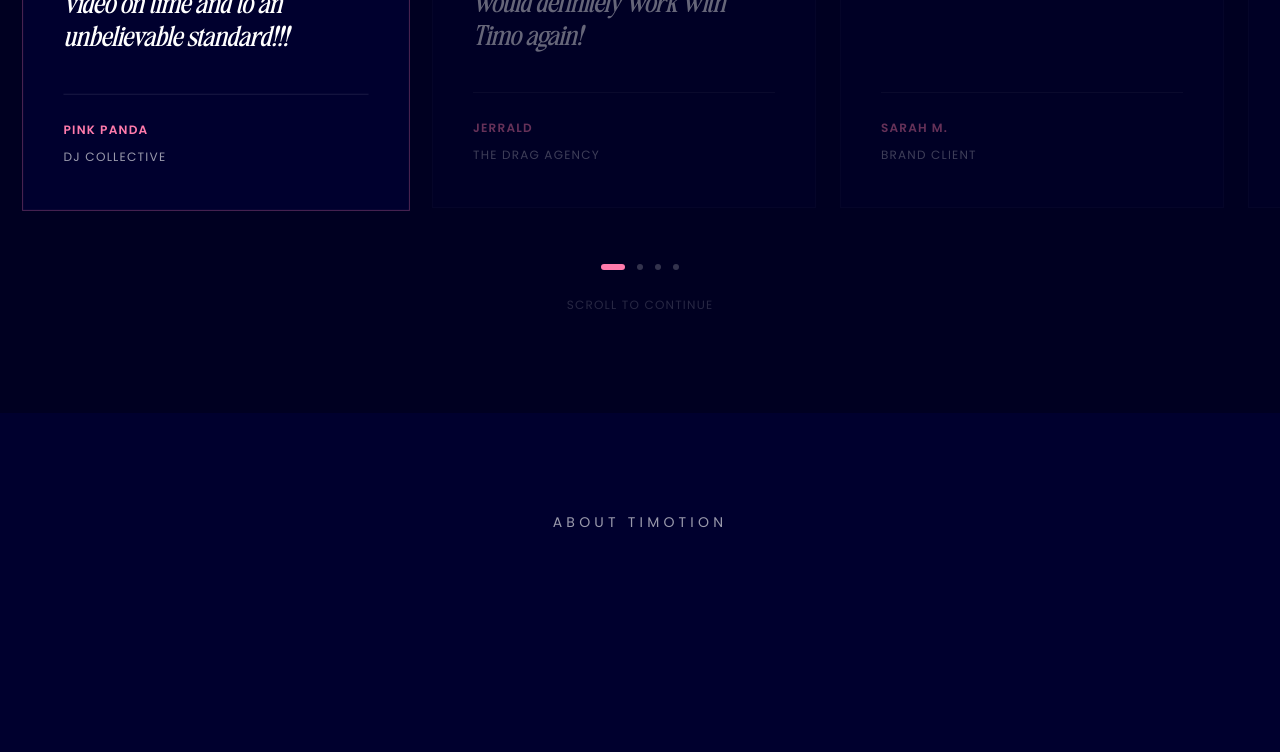
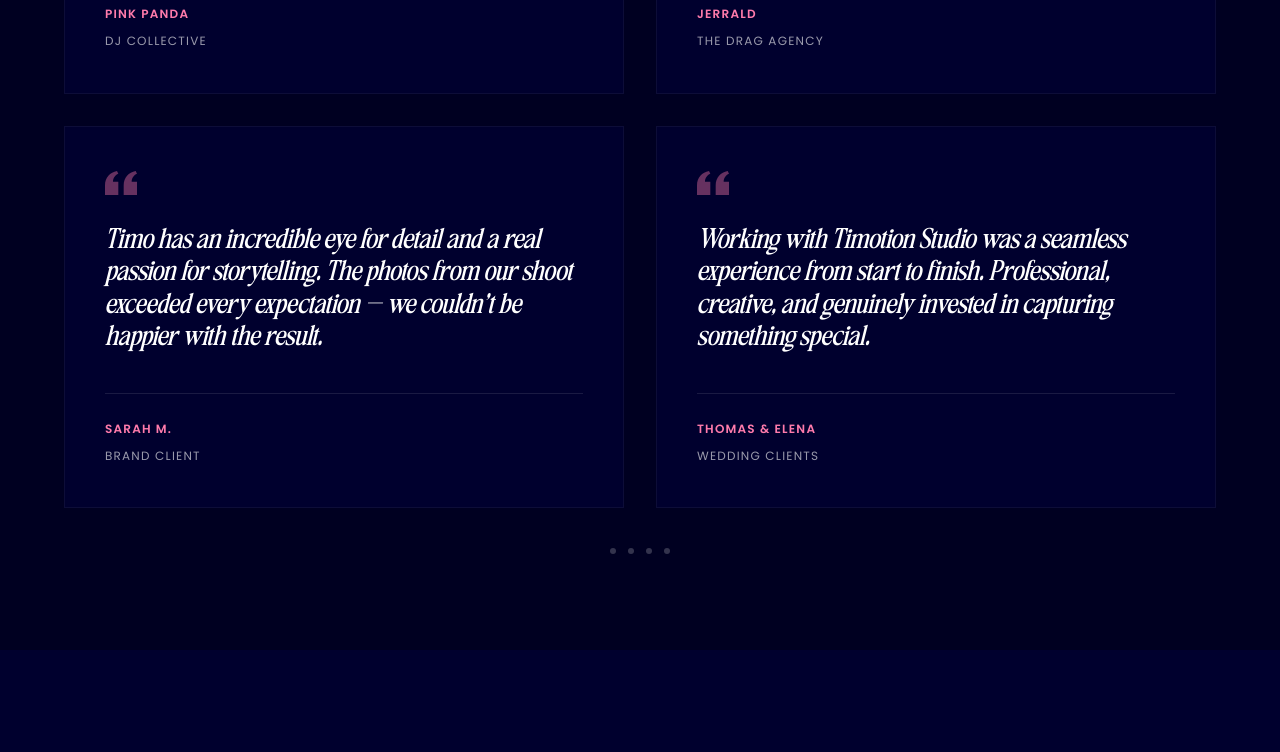
Before and after one commit to Timotion-Studio/timotion-studio, a Next.js app: page / in a window 1280 px wide. Shown: the part 4320-5072 px from the top of the page. Built offline with nearby package versions, Linux system fonts and the light colour scheme.

Commit message:
chore: remove dead code, Projects.tsx, console.logs

```diff
--- a/app/api/send/route.ts
+++ b/app/api/send/route.ts
@@ -165,9 +165,6 @@ export async function POST(req: NextRequest) {
       }),
     ]);
 
-    console.log("Resend notification response:", JSON.stringify(notification));
-    console.log("Resend autoReply response:", JSON.stringify(autoReply));
-
     if (notification.error || autoReply.error) {
       console.error("Resend error:", JSON.stringify(notification.error ?? autoReply.error));
       return NextResponse.json({ error: "Failed to send email." }, { status: 500 });
--- a/app/globals.css
+++ b/app/globals.css
@@ -56,6 +56,10 @@ p {
 }
 .animate-fade-in-right {
   animation: fadeInRight 0.35s cubic-bezier(0.22,1,0.36,1) forwards;
+}
+
+.testimonial-visible {
+  animation: fadeInUp 0.6s ease forwards !important;
 }
 
 
@@ -172,10 +176,6 @@ p {
   from { transform: rotate(0deg); }
   to   { transform: rotate(360deg); }
 }
-#testimonials .snap-x::-webkit-scrollbar {
-  display: none;
-}
-
 .vinyl-disc-spinning {
   animation: vinylSpin 2s linear infinite !important;
 }
--- a/components/Testimonials.tsx
+++ b/components/Testimonials.tsx
@@ -1,5 +1,5 @@
 "use client";
-import { useEffect, useRef, useState, useCallback } from "react";
+import { useEffect, useRef, useCallback } from "react";
 
 const testimonials = [
   {
@@ -24,176 +24,54 @@ const testimonials = [
   },
 ];
 
-const TOTAL = testimonials.length;
-const WHEEL_THRESHOLD = 80; // deltaY needed to advance one card
-
 function QuoteIcon() {
   return (
-    <svg className="w-8 h-8 text-[#ff7bac]/40 mb-6 shrink-0" fill="currentColor" viewBox="0 0 24 24">
+    <svg className="w-8 h-8 text-[#ff7bac]/40 mb-6" fill="currentColor" viewBox="0 0 24 24">
       <path d="M14.017 21v-7.391c0-5.704 3.731-9.57 8.983-10.609l.995 2.151c-2.432.917-3.995 3.638-3.995 5.849h4v10h-9.983zm-14.017 0v-7.391c0-5.704 3.748-9.57 9-10.609l.996 2.151c-2.433.917-3.996 3.638-3.996 5.849h3.983v10h-9.983z" />
     </svg>
   );
 }
 
 export default function Testimonials() {
-  const sectionRef = useRef<HTMLElement>(null);
-  const trackRef = useRef<HTMLDivElement>(null);
+  const cardRefs = useRef<(HTMLDivElement | null)[]>([]);
 
-  // Single source of truth — refs only, no stale closures
-  const lockedRef = useRef(false);
-  const activeIndexRef = useRef(0);
-  const seenCardsRef = useRef(new Set<number>());
-  const cycleCompleteRef = useRef(false);
-  const wheelAccumRef = useRef(0);
-
-  // React state only for rendering
-  const [activeIndex, setActiveIndex] = useState(0);
-  const [locked, setLocked] = useState(false);
-  const [isMobile, setIsMobile] = useState(false);
-
-  useEffect(() => {
-    setIsMobile(window.innerWidth < 768);
+  const setCardRef = useCallback((el: HTMLDivElement | null, i: number) => {
+    cardRefs.current[i] = el;
   }, []);
 
-  const scrollTrackToIndex = useCallback((index: number) => {
-    const track = trackRef.current;
-    if (!track) return;
-    const card = track.children[index] as HTMLElement;
-    if (!card) return;
-    const paddingLeft = parseFloat(getComputedStyle(track).paddingLeft) || 24;
-    track.scrollTo({ left: card.offsetLeft - paddingLeft, behavior: "smooth" });
+  // Fade-in-on-scroll via IntersectionObserver
+  useEffect(() => {
+    const observer = new IntersectionObserver(
+      (entries) => {
+        entries.forEach((entry) => {
+          if (entry.isIntersecting) {
+            entry.target.classList.add("testimonial-visible");
+            observer.unobserve(entry.target);
+          }
+        });
+      },
+      { threshold: 0.15 }
+    );
+
+    cardRefs.current.forEach((card) => {
+      if (card) observer.observe(card);
+    });
+
+    return () => observer.disconnect();
   }, []);
 
-  const lockScroll = useCallback(() => {
-    document.body.style.overflow = "hidden";
-    lockedRef.current = true;
-    setLocked(true);
+  // Dot click — scroll card into view
+  const scrollToCard = useCallback((index: number) => {
+    const card = cardRefs.current[index];
+    if (card) {
+      card.scrollIntoView({ behavior: "smooth", block: "center" });
+    }
   }, []);
 
-  const unlockScroll = useCallback(() => {
-    document.body.style.overflow = "";
-    lockedRef.current = false;
-    setLocked(false);
-  }, []);
-
-  const resetState = useCallback(() => {
-    activeIndexRef.current = 0;
-    seenCardsRef.current = new Set();
-    cycleCompleteRef.current = false;
-    wheelAccumRef.current = 0;
-    setActiveIndex(0);
-    scrollTrackToIndex(0);
-  }, [scrollTrackToIndex]);
-
-  useEffect(() => {
-    if (isMobile) return;
-
-    const section = sectionRef.current;
-    if (!section) return;
-
-    // Lock when section enters viewport
-    const enterObserver = new IntersectionObserver(
-      ([entry]) => {
-        if (entry.isIntersecting) {
-          resetState();
-          lockScroll();
-        } else {
-          unlockScroll();
-        }
-      },
-      { threshold: 0.6 }
-    );
-    enterObserver.observe(section);
-
-    const onWheel = (e: WheelEvent) => {
-      if (!lockedRef.current) return;
-      e.preventDefault();
-      e.stopPropagation();
-
-      wheelAccumRef.current += e.deltaY;
-
-      // Not enough scroll yet
-      if (Math.abs(wheelAccumRef.current) < WHEEL_THRESHOLD) return;
-
-      const direction = wheelAccumRef.current > 0 ? 1 : -1;
-      wheelAccumRef.current = 0; // reset accumulator after each step
-
-      const current = activeIndexRef.current;
-
-      if (direction > 0) {
-        // Scrolling forward
-        const next = (current + 1) % TOTAL;
-
-        // Mark current card as seen
-        seenCardsRef.current.add(current);
-
-        // If we're about to loop back to 0 and all cards have been seen — unlock
-        if (next === 0 && seenCardsRef.current.size === TOTAL) {
-          cycleCompleteRef.current = true;
-          // Show card 0 briefly then unlock
-          activeIndexRef.current = 0;
-          setActiveIndex(0);
-          scrollTrackToIndex(0);
-          setTimeout(() => {
-            unlockScroll();
-            window.scrollBy({ top: 80, behavior: "smooth" });
-          }, 500);
-          return;
-        }
-
-        activeIndexRef.current = next;
-        setActiveIndex(next);
-        scrollTrackToIndex(next);
-        seenCardsRef.current.add(next);
-
-      } else {
-        // Scrolling backward — go to previous card, min 0
-        const prev = Math.max(current - 1, 0);
-        activeIndexRef.current = prev;
-        setActiveIndex(prev);
-        scrollTrackToIndex(prev);
-      }
-    };
-
-    window.addEventListener("wheel", onWheel, { passive: false });
-
-    return () => {
-      enterObserver.disconnect();
-      window.removeEventListener("wheel", onWheel);
-      unlockScroll();
-    };
-  }, [isMobile, lockScroll, unlockScroll, resetState, scrollTrackToIndex]);
-
-  // ── Mobile drag handlers ──
-  const isDragging = useRef(false);
-  const dragStartX = useRef(0);
-  const dragScrollLeft = useRef(0);
-
-  const onMouseDown = (e: React.MouseEvent) => {
-    isDragging.current = true;
-    dragStartX.current = e.pageX - (trackRef.current?.offsetLeft ?? 0);
-    dragScrollLeft.current = trackRef.current?.scrollLeft ?? 0;
-    if (trackRef.current) trackRef.current.style.cursor = "grabbing";
-  };
-  const onMouseMove = (e: React.MouseEvent) => {
-    if (!isDragging.current || !trackRef.current) return;
-    e.preventDefault();
-    const x = e.pageX - trackRef.current.offsetLeft;
-    trackRef.current.scrollLeft = dragScrollLeft.current - (x - dragStartX.current) * 1.2;
-  };
-  const stopDrag = () => {
-    isDragging.current = false;
-    if (trackRef.current) trackRef.current.style.cursor = "grab";
-  };
-
   return (
-    <section
-      ref={sectionRef}
-      id="testimonials"
-      className="py-24 bg-[#000021] scroll-mt-20 overflow-hidden"
-    >
+    <section id="testimonials" className="py-24 bg-[#000021] scroll-mt-20">
       {/* Header */}
-      <div className="content-container mb-12">
+      <div className="content-container mb-16">
         <p className="text-sm tracking-[0.3em] uppercase text-white/60 text-center mb-3">
           Testimonials
         </p>
@@ -202,32 +80,15 @@ export default function Testimonials() {
         </h2>
       </div>
 
-      {/* Track */}
-      <div
-        ref={trackRef}
-        className="flex gap-6 overflow-x-auto pb-6"
-        style={{
-          scrollbarWidth: "none",
-          msOverflowStyle: "none",
-          paddingLeft: "max(1.5rem, calc((100vw - 80rem) / 2))",
-          paddingRight: "max(1.5rem, calc((100vw - 80rem) / 2))",
-          cursor: "grab",
-          pointerEvents: locked ? "none" : "auto",
-        }}
-        onMouseDown={onMouseDown}
-        onMouseMove={onMouseMove}
-        onMouseUp={stopDrag}
-        onMouseLeave={stopDrag}
-      >
+      {/* 2-column grid */}
+      <div className="content-container">
+        <div className="grid grid-cols-1 md:grid-cols-2 gap-8">
           {testimonials.map((t, i) => (
             <div
               key={t.client}
-            className={`shrink-0 w-[85vw] sm:w-[60vw] md:w-[42vw] lg:w-[36vw] xl:w-[30vw] bg-[#00002e] border flex flex-col justify-between p-10 transition-all duration-500 ${
-              i === activeIndex
-                ? "border-[#ff7bac]/30 opacity-100 scale-[1.01]"
-                : "border-white/5 opacity-40"
-            }`}
-            style={{ minHeight: "320px" }}
+              ref={(el) => setCardRef(el, i)}
+              className="opacity-0 bg-[#00002e] border border-white/5 p-10 flex flex-col justify-between"
+              style={{ minHeight: "280px" }}
             >
               <div>
                 <QuoteIcon />
@@ -246,33 +107,19 @@ export default function Testimonials() {
             </div>
           ))}
         </div>
+      </div>
 
-      {/* Progress dots */}
-      <div className="flex justify-center gap-3 mt-8">
+      {/* Dot navigator */}
+      <div className="flex justify-center gap-3 mt-10">
         {testimonials.map((_, i) => (
-          <div
+          <button
             key={i}
-            className={`transition-all duration-300 rounded-full ${
-              i === activeIndex
-                ? "w-6 h-1.5 bg-[#ff7bac]"
-                : seenCardsRef.current.has(i)
-                ? "w-1.5 h-1.5 bg-[#ff7bac]/40"
-                : "w-1.5 h-1.5 bg-white/20"
-            }`}
+            onClick={() => scrollToCard(i)}
+            aria-label={`Go to testimonial ${i + 1}`}
+            className="w-1.5 h-1.5 bg-white/20 hover:bg-[#ff7bac]/60 rounded-full transition-colors duration-300 cursor-pointer"
           />
         ))}
       </div>
-
-      {/* Scroll hint */}
-      {locked && (
-        <p className="text-center text-white/30 text-xs tracking-widest uppercase mt-6 animate-pulse">
-          Scroll to continue
-        </p>
-      )}
-
-      <style>{`
-        #testimonials div::-webkit-scrollbar { display: none; }
-      `}</style>
     </section>
   );
 }
```
Also changed, not shown: components/Projects.tsx (deleted, +0 -112 lines), 1 other file (tests, documents, lock files or other folders). Lines whose indentation alone changed are shown as unchanged.
